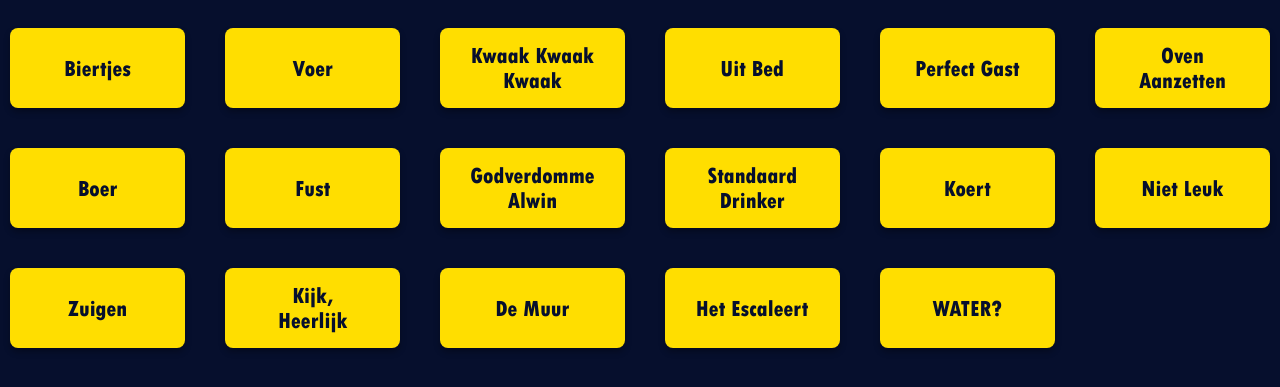
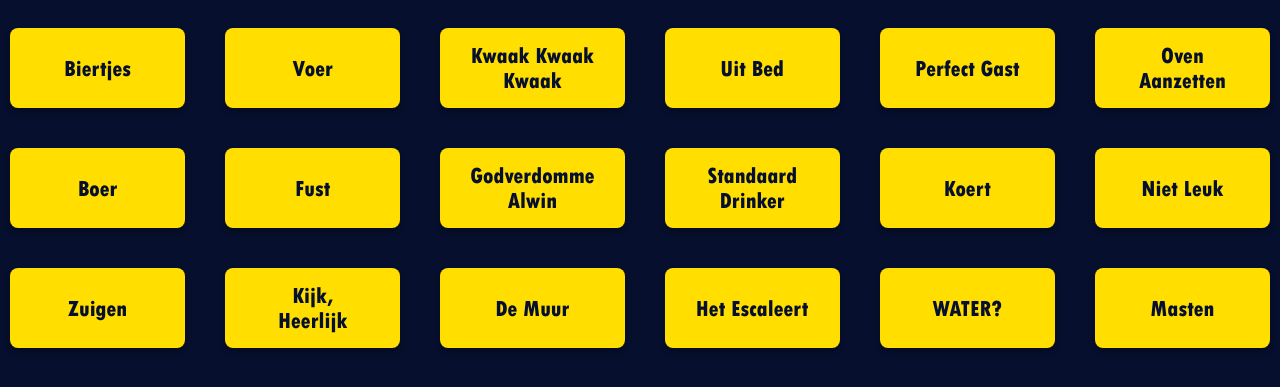
Before and after one commit to CLUB9-2/website, a plain HTML site: page soundboard.html in a window 1280 px wide. Shown: the part 241-628 px from the top of the page. Drawn offline with Linux system fonts and the light colour scheme.

Commit message:
Update soundboard.html

```diff
--- a/soundboard.html
+++ b/soundboard.html
@@ -48,6 +48,7 @@
     <button data-sound="sounds/demuur.mp3">De Muur</button>
     <button data-sound="sounds/hetescaleert.mp3">Het Escaleert</button>
     <button data-sound="sounds/water.mp3">WATER?</button>
+    <button data-sound="sounds/masturberen.mp3">Masten</button>
 
 
   </div>
```
